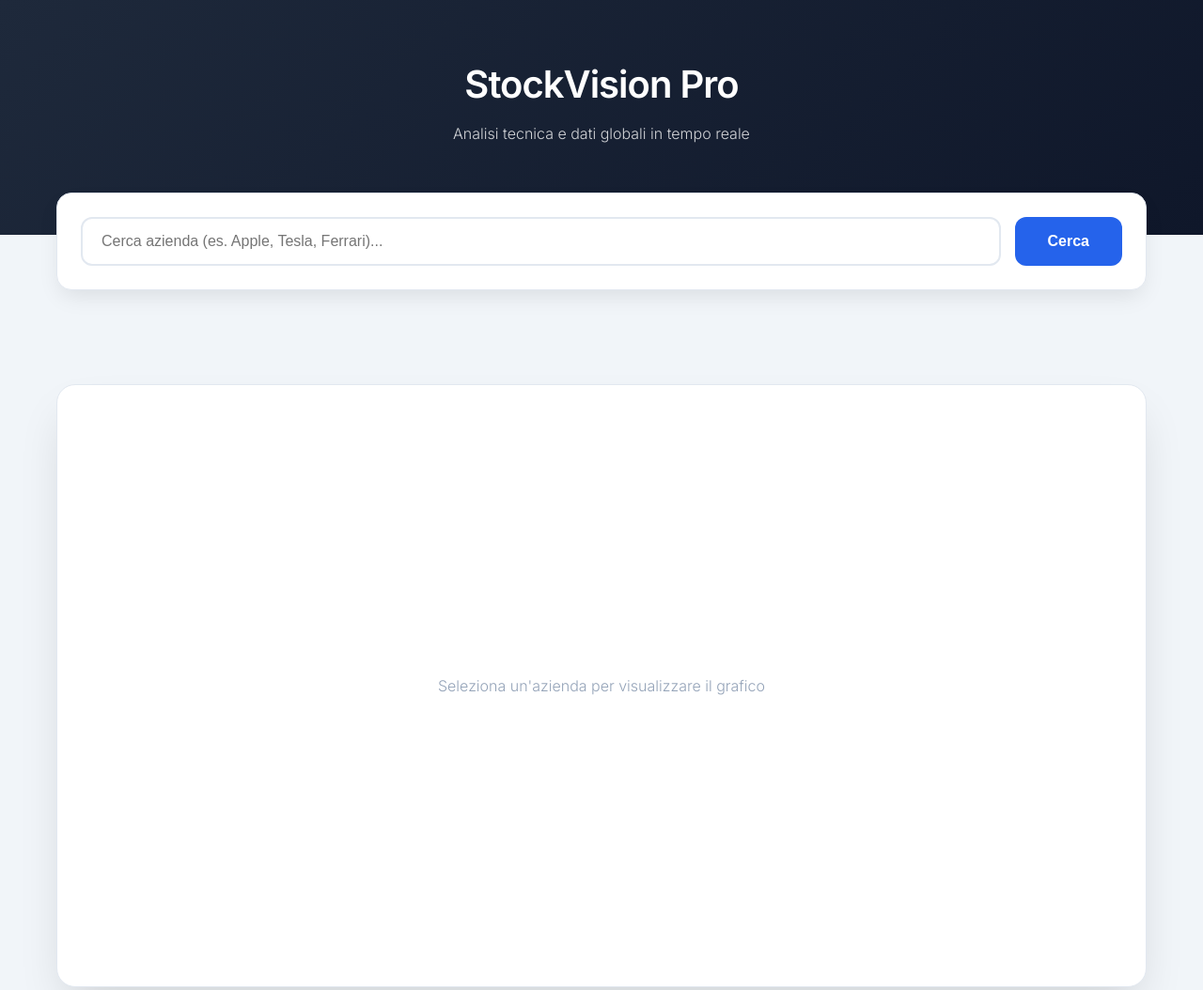
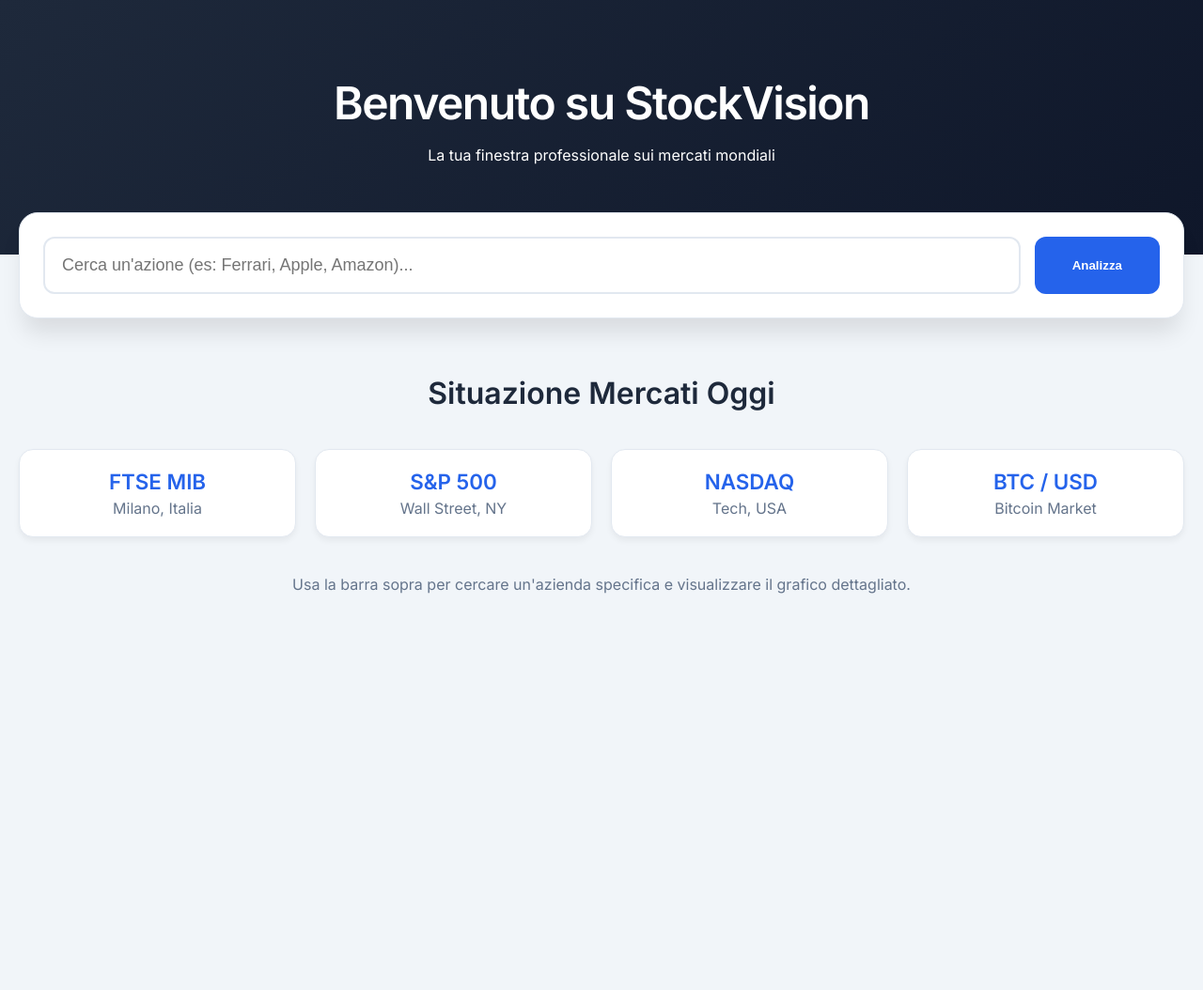
Before and after one commit to niccolocarli22-lgtm/Azioni-borsa-, a plain HTML site: page index.html in a window 1280 px wide. Shown: the top 1054 px of the page at 94% size. After the commit the page ends 800 px from the top, so only its background shows below. Drawn offline with Linux system fonts and the light colour scheme.

Commit message:
Update index.html for welcome section and styles

```diff
--- a/index.html
+++ b/index.html
@@ -3,12 +3,11 @@
 <head>
   <meta charset="UTF-8">
   <meta name="viewport" content="width=device-width, initial-scale=1.0">
-  <title>StockVision Pro - Dashboard</title>
+  <title>StockVision Pro - Welcome</title>
   <link href="https://fonts.googleapis.com/css2?family=Inter:wght@300;400;600&display=swap" rel="stylesheet">
   <style>
     :root {
       --primary: #2563eb;
-      --primary-dark: #1d4ed8;
       --bg: #f1f5f9;
       --card-bg: #ffffff;
       --text-main: #1e293b;
@@ -16,229 +15,179 @@
       --border: #e2e8f0;
     }
 
-    * {
-      box-sizing: border-box;
-    }
+    * { box-sizing: border-box; }
 
     body {
       font-family: 'Inter', sans-serif;
       background-color: var(--bg);
       color: var(--text-main);
-      margin: 0;
-      padding: 0;
-      line-height: 1.5;
+      margin: 0; padding: 0;
+      overflow-x: hidden;
     }
 
     header {
       background: linear-gradient(135deg, #1e293b 0%, #0f172a 100%);
       color: white;
-      padding: 60px 20px 80px 20px;
+      padding: 80px 20px;
       text-align: center;
     }
 
-    header h1 {
-      margin: 0;
-      font-size: 2.5rem;
-      font-weight: 600;
-      letter-spacing: -1px;
-    }
+    header h1 { font-size: 3rem; margin: 0; letter-spacing: -1.5px; }
 
-    header p {
-      opacity: 0.8;
-      margin-top: 10px;
-      font-weight: 300;
-    }
+    main { padding: 0 20px 50px 20px; max-width: 1400px; margin: auto; }
 
-    main {
-      padding: 0 20px 50px 20px;
-      max-width: 1200px;
-      margin: auto;
-    }
-
-    /* Barra di ricerca migliorata */
     .search-container {
-      display: flex;
-      gap: 15px;
+      display: flex; gap: 15px;
       background: var(--card-bg);
-      padding: 25px;
-      border-radius: 16px;
-      box-shadow: 0 10px 25px -5px rgba(0, 0, 0, 0.1);
-      margin-top: -45px; /* Sovrapposizione all'header */
+      padding: 25px; border-radius: 20px;
+      box-shadow: 0 20px 25px -5px rgba(0, 0, 0, 0.1);
+      margin-top: -45px;
       border: 1px solid var(--border);
     }
 
     input[type="text"] {
-      flex-grow: 1;
-      padding: 15px 20px;
-      border: 2px solid var(--border);
-      border-radius: 12px;
-      font-size: 16px;
-      outline: none;
-      transition: all 0.3s;
-    }
-
-    input[type="text"]:focus {
-      border-color: var(--primary);
-      box-shadow: 0 0 0 4px rgba(37, 99, 235, 0.1);
+      flex-grow: 1; padding: 18px; border: 2px solid var(--border);
+      border-radius: 12px; font-size: 18px; outline: none;
     }
 
     button {
-      padding: 0 35px;
-      font-weight: 600;
-      font-size: 16px;
-      border: none;
-      border-radius: 12px;
-      background: var(--primary);
-      color: white;
-      cursor: pointer;
-      transition: background 0.2s, transform 0.1s;
+      padding: 0 40px; font-weight: 600; border: none; border-radius: 12px;
+      background: var(--primary); color: white; cursor: pointer;
     }
 
-    button:hover {
-      background: var(--primary-dark);
+    /* Sezione Benvenuto & Indici */
+    #welcome-section {
+      margin-top: 60px;
+      text-align: center;
+      animation: fadeIn 1s ease-in;
     }
 
-    button:active {
-      transform: scale(0.98);
+    .market-grid {
+      display: grid;
+      grid-template-columns: repeat(auto-fit, minmax(200px, 1fr));
+      gap: 20px;
+      margin-top: 40px;
     }
 
-    /* Griglia risultati con più spazio */
+    .market-card {
+      background: white; padding: 20px; border-radius: 15px;
+      border: 1px solid var(--border); box-shadow: 0 4px 6px rgba(0,0,0,0.05);
+    }
+
+    .market-card h3 { margin: 0; color: var(--primary); font-size: 1.4rem; }
+    .market-card p { margin: 5px 0 0 0; color: var(--text-muted); }
+
+    /* Grafico Imponente */
+    #chart-wrapper {
+      margin-top: 50px;
+      background: white;
+      padding: 10px;
+      border-radius: 24px;
+      box-shadow: 0 25px 50px -12px rgba(0, 0, 0, 0.2);
+      border: 1px solid var(--border);
+      display: none; /* Nascosto all'inizio */
+    }
+
+    #chart {
+      height: 850px; /* Altezza MASSIMA per visibilità totale */
+      width: 100%;
+      border-radius: 15px;
+    }
+
     #results {
       display: grid;
-      grid-template-columns: repeat(auto-fill, minmax(280px, 1fr));
-      gap: 25px;
-      margin: 50px 0;
+      grid-template-columns: repeat(auto-fill, minmax(300px, 1fr));
+      gap: 20px; margin: 40px 0;
     }
 
     .result-item {
-      padding: 20px;
-      background: white;
-      border: 1px solid var(--border);
-      border-radius: 14px;
-      cursor: pointer;
-      transition: all 0.3s cubic-bezier(0.4, 0, 0.2, 1);
-      display: flex;
-      flex-direction: column;
-      justify-content: center;
+      padding: 20px; background: white; border: 1px solid var(--border);
+      border-radius: 15px; cursor: pointer; transition: 0.3s;
     }
+    .result-item:hover { transform: translateY(-5px); border-color: var(--primary); }
 
-    .result-item:hover {
-      border-color: var(--primary);
-      transform: translateY(-5px);
-      box-shadow: 0 15px 30px rgba(0,0,0,0.08);
-    }
-
-    .result-item strong {
-      font-size: 1.2rem;
-      color: var(--primary);
-      margin-bottom: 5px;
-    }
-
-    .result-item small {
-      color: var(--text-muted);
-      font-size: 0.9rem;
-    }
-
-    /* Contenitore Grafico spazioso */
-    #chart-wrapper {
-      margin-top: 40px;
-      background: white;
-      padding: 20px;
-      border-radius: 20px;
-      box-shadow: 0 25px 50px -12px rgba(0, 0, 0, 0.15);
-      border: 1px solid var(--border);
-      min-height: 640px;
-    }
-
-    #chart {
-      height: 600px;
-      width: 100%;
-      border-radius: 10px;
-      overflow: hidden;
-    }
-
-    .loader-text {
-      text-align: center;
-      color: var(--text-muted);
-      font-size: 1.1rem;
-      margin: 40px 0;
-    }
+    @keyframes fadeIn { from { opacity: 0; } to { opacity: 1; } }
   </style>
 </head>
 <body>
 
 <header>
-  <h1>StockVision Pro</h1>
-  <p>Analisi tecnica e dati globali in tempo reale</p>
+  <h1>Benvenuto su StockVision</h1>
+  <p>La tua finestra professionale sui mercati mondiali</p>
 </header>
 
 <main>
   <div class="search-container">
-    <input type="text" id="searchInput" placeholder="Cerca azienda (es. Apple, Tesla, Ferrari)..." onkeypress="if(event.key === 'Enter') searchStock()">
-    <button onclick="searchStock()">Cerca</button>
+    <input type="text" id="searchInput" placeholder="Cerca un'azione (es: Ferrari, Apple, Amazon)..." onkeypress="if(event.key === 'Enter') searchStock()">
+    <button onclick="searchStock()">Analizza</button>
+  </div>
+
+  <div id="welcome-section">
+    <h2 style="font-size: 2rem; color: #1e293b;">Situazione Mercati Oggi</h2>
+    <div class="market-grid">
+      <div class="market-card">
+        <h3>FTSE MIB</h3>
+        <p>Milano, Italia</p>
+      </div>
+      <div class="market-card">
+        <h3>S&P 500</h3>
+        <p>Wall Street, NY</p>
+      </div>
+      <div class="market-card">
+        <h3>NASDAQ</h3>
+        <p>Tech, USA</p>
+      </div>
+      <div class="market-card">
+        <h3>BTC / USD</h3>
+        <p>Bitcoin Market</p>
+      </div>
+    </div>
+    <p style="margin-top: 40px; color: var(--text-muted);">Usa la barra sopra per cercare un'azienda specifica e visualizzare il grafico dettagliato.</p>
   </div>
 
   <div id="results"></div>
 
   <div id="chart-wrapper">
-    <div id="chart">
-       <div style="display: flex; align-items: center; justify-content: center; height: 100%; color: #94a3b8; font-weight: 300;">
-         Seleziona un'azienda per visualizzare il grafico
-       </div>
-    </div>
+    <div id="chart"></div>
   </div>
 </main>
 
 <script src="https://s3.tradingview.com/tv.js"></script>
-
 <script>
-  // La tua chiave API Finnhub
   const apiKey = "d6b3blpr01qnr27jgq90d6b3blpr01qnr27jgq9g";
 
   async function searchStock() {
     const query = document.getElementById("searchInput").value.trim();
     const resultsDiv = document.getElementById("results");
+    const welcome = document.getElementById("welcome-section");
 
     if (!query) return;
 
-    resultsDiv.innerHTML = '<div class="loader-text">Sto interrogando i mercati...</div>';
+    // Nascondiamo il benvenuto quando si cerca
+    welcome.style.display = "none";
+    resultsDiv.innerHTML = "<p style='text-align:center;'>Ricerca nel database globale...</p>";
 
     try {
       const response = await fetch(`https://finnhub.io/api/v1/search?q=${query}&token=${apiKey}`);
       const data = await response.json();
-
-      if (!response.ok) throw new Error("Errore nella comunicazione con il server.");
-
       resultsDiv.innerHTML = "";
 
-      if (data.count === 0) {
-        resultsDiv.innerHTML = '<div class="loader-text">Nessun risultato trovato. Prova con un simbolo diverso.</div>';
-        return;
-      }
-
-      // Mostriamo i primi 8 risultati
-      data.result.slice(0, 8).forEach(item => {
+      data.result.slice(0, 6).forEach(item => {
         const div = document.createElement("div");
         div.className = "result-item";
-        div.innerHTML = `
-          <strong>${item.symbol}</strong>
-          <small>${item.description}</small>
-        `;
-        div.onclick = () => {
-          loadChart(item.symbol);
-          // Scroll fluido verso il grafico
-          document.getElementById('chart-wrapper').scrollIntoView({ behavior: 'smooth', block: 'center' });
-        };
+        div.innerHTML = `<strong>${item.symbol}</strong><br><small>${item.description}</small>`;
+        div.onclick = () => loadChart(item.symbol);
         resultsDiv.appendChild(div);
       });
-
-    } catch (error) {
-      resultsDiv.innerHTML = `<div style="color: #dc2626; text-align: center; width: 100%;">⚠️ Errore: ${error.message}</div>`;
+    } catch (e) {
+      resultsDiv.innerHTML = "Errore di caricamento.";
     }
   }
 
   function loadChart(symbol) {
+    document.getElementById("chart-wrapper").style.display = "block";
     document.getElementById("chart").innerHTML = "";
+
     new TradingView.widget({
       "autosize": true,
       "symbol": symbol,
@@ -255,8 +204,16 @@
       "details": true,
       "hotlist": true,
       "calendar": true,
+      "show_popup_button": true,
+      "popup_width": "1000",
+      "popup_height": "800",
       "container_id": "chart"
     });
+
+    // Scroll verso il grafico
+    setTimeout(() => {
+      document.getElementById('chart-wrapper').scrollIntoView({ behavior: 'smooth' });
+    }, 500);
   }
 </script>
 
```
